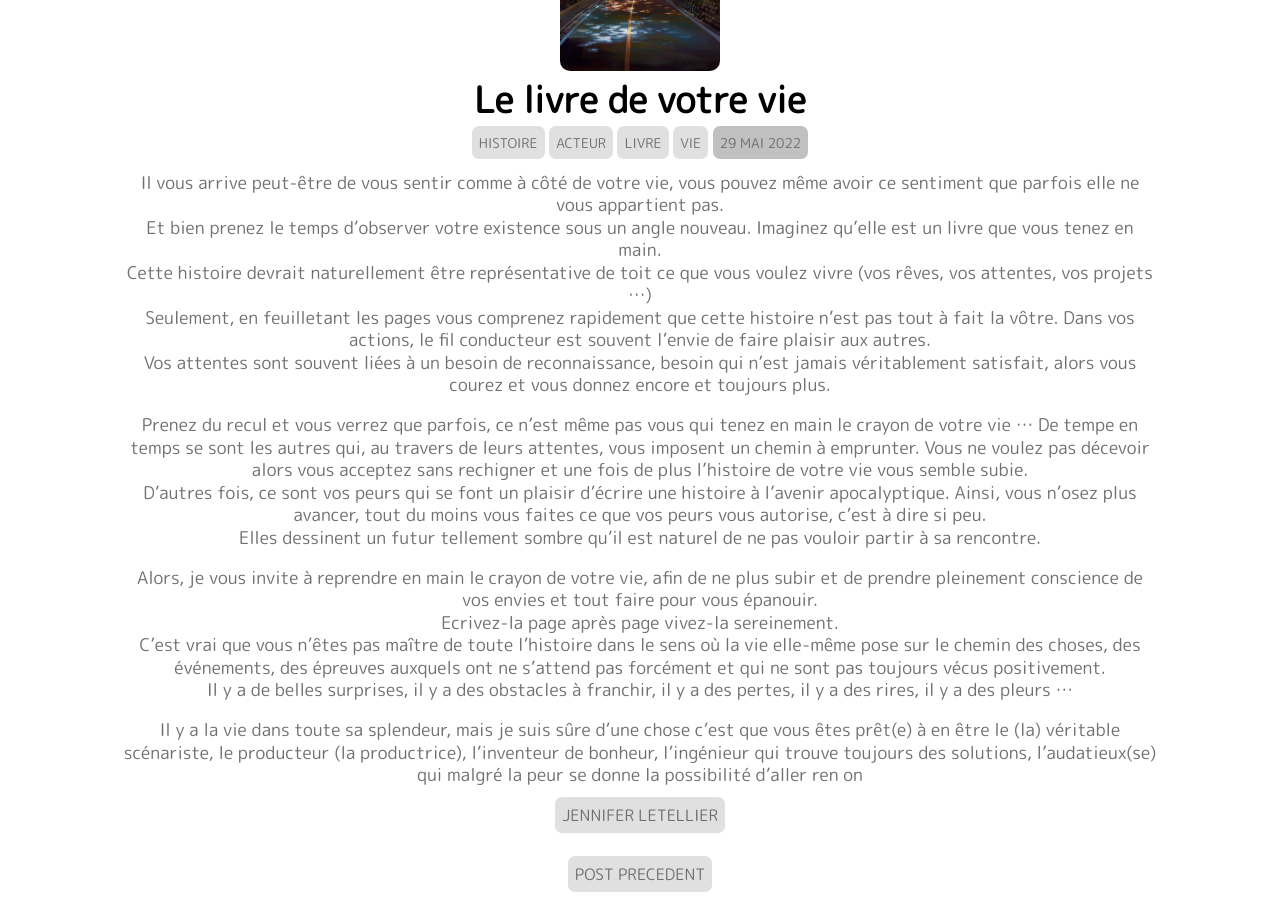
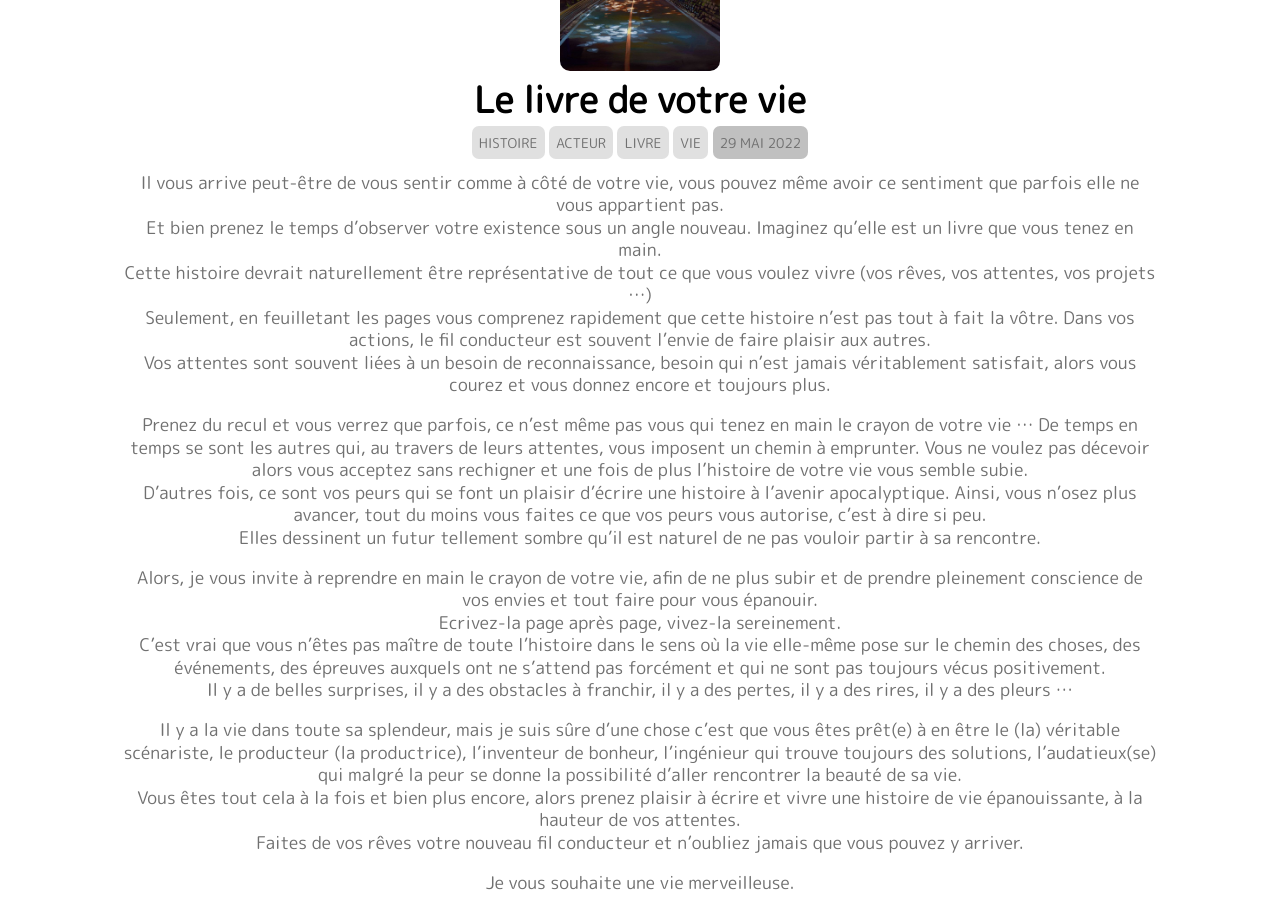
Before and after one commit to Jennifer-Letellier/des-mots-pour-panser, a Jekyll site: the page built from _posts/2022-05-29-le-livre-de-votre-vie.md, in a window 1280 px wide and 900 px high, scrolled down 289 px. Built offline with Jekyll 4.4.1, drawn with Linux system fonts in a browser that asks for light colours.

Commit message:
🗞️ Add new article

```diff
--- a/_posts/2022-05-29-le-livre-de-votre-vie.md
+++ b/_posts/2022-05-29-le-livre-de-votre-vie.md
@@ -10,17 +10,21 @@ tags: Histoire acteur livre vie
 
 Il vous arrive peut-être de vous sentir comme à côté de votre vie, vous pouvez même avoir ce sentiment que parfois elle ne vous appartient pas.
 Et bien prenez le temps d'observer votre existence sous un angle nouveau. Imaginez qu'elle est un livre que vous tenez en main.
-Cette histoire devrait  naturellement être représentative de toit ce que vous voulez vivre (vos rêves, vos attentes, vos projets ...)
+Cette histoire devrait  naturellement être représentative de tout ce que vous voulez vivre (vos rêves, vos attentes, vos projets ...)
 Seulement, en feuilletant les pages vous comprenez rapidement que cette histoire n'est pas tout à fait la vôtre.  Dans vos actions, le fil conducteur est souvent l'envie de faire plaisir aux autres.
 Vos attentes sont souvent liées à un besoin de reconnaissance, besoin qui n'est jamais véritablement satisfait,  alors vous courez et vous donnez encore et toujours plus.
 
-Prenez du recul et vous verrez que parfois, ce n'est même pas vous qui tenez en main le crayon de votre vie ... De tempe en temps se sont les autres qui, au travers de leurs attentes, vous imposent un chemin à emprunter. Vous ne voulez pas décevoir alors vous acceptez sans rechigner et une fois de plus l'histoire de votre vie vous semble subie.
+Prenez du recul et vous verrez que parfois, ce n'est même pas vous qui tenez en main le crayon de votre vie ... De temps en temps se sont les autres qui, au travers de leurs attentes, vous imposent un chemin à emprunter. Vous ne voulez pas décevoir alors vous acceptez sans rechigner et une fois de plus l'histoire de votre vie vous semble subie.
 D'autres fois, ce sont vos peurs qui se font un plaisir d'écrire une histoire à l'avenir apocalyptique.  Ainsi, vous n'osez plus avancer, tout du moins vous faites ce que vos peurs vous autorise, c'est à dire si peu.
 Elles dessinent un futur tellement sombre qu'il est naturel de ne pas vouloir partir à sa rencontre.
 
 Alors, je vous invite à reprendre en main le crayon de votre vie, afin de ne plus subir et de prendre pleinement conscience de vos envies et tout faire pour vous épanouir.
-Ecrivez-la page après page  vivez-la sereinement.
+Ecrivez-la page après page, vivez-la sereinement.
 C'est vrai que vous n'êtes pas maître de toute l'histoire dans le sens où la vie elle-même pose sur le chemin des choses,  des événements,  des épreuves auxquels ont ne s'attend pas forcément et qui ne sont pas toujours vécus positivement.
 Il y a de belles surprises, il y a des obstacles à franchir,  il y a des pertes, il y a des rires, il y a des pleurs ...
 
-Il y a la vie dans toute sa splendeur, mais je suis sûre d'une chose c'est que vous êtes prêt(e) à en être le (la) véritable scénariste, le producteur (la productrice), l'inventeur de bonheur, l'ingénieur qui trouve toujours des solutions,  l'audatieux(se) qui malgré la peur se donne la possibilité d'aller ren on
+Il y a la vie dans toute sa splendeur, mais je suis sûre d'une chose c'est que vous êtes prêt(e) à en être le (la) véritable scénariste, le producteur (la productrice), l'inventeur de bonheur, l'ingénieur qui trouve toujours des solutions,  l'audatieux(se) qui malgré la peur se donne la possibilité d'aller rencontrer la beauté de sa vie.
+Vous êtes tout cela à la fois et bien plus encore, alors prenez plaisir à écrire et vivre une histoire de vie épanouissante, à la hauteur de vos attentes.
+Faites de vos rêves votre nouveau fil conducteur et n'oubliez jamais que vous pouvez y arriver.
+
+Je vous souhaite une vie merveilleuse.
```
